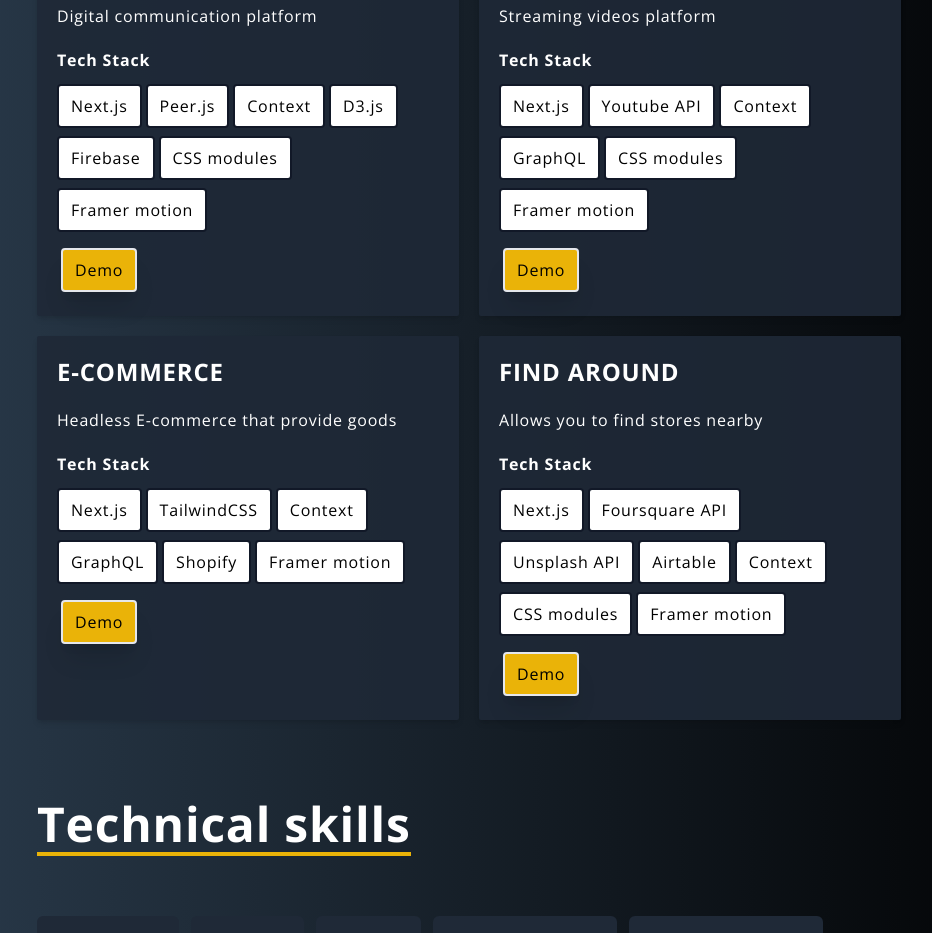
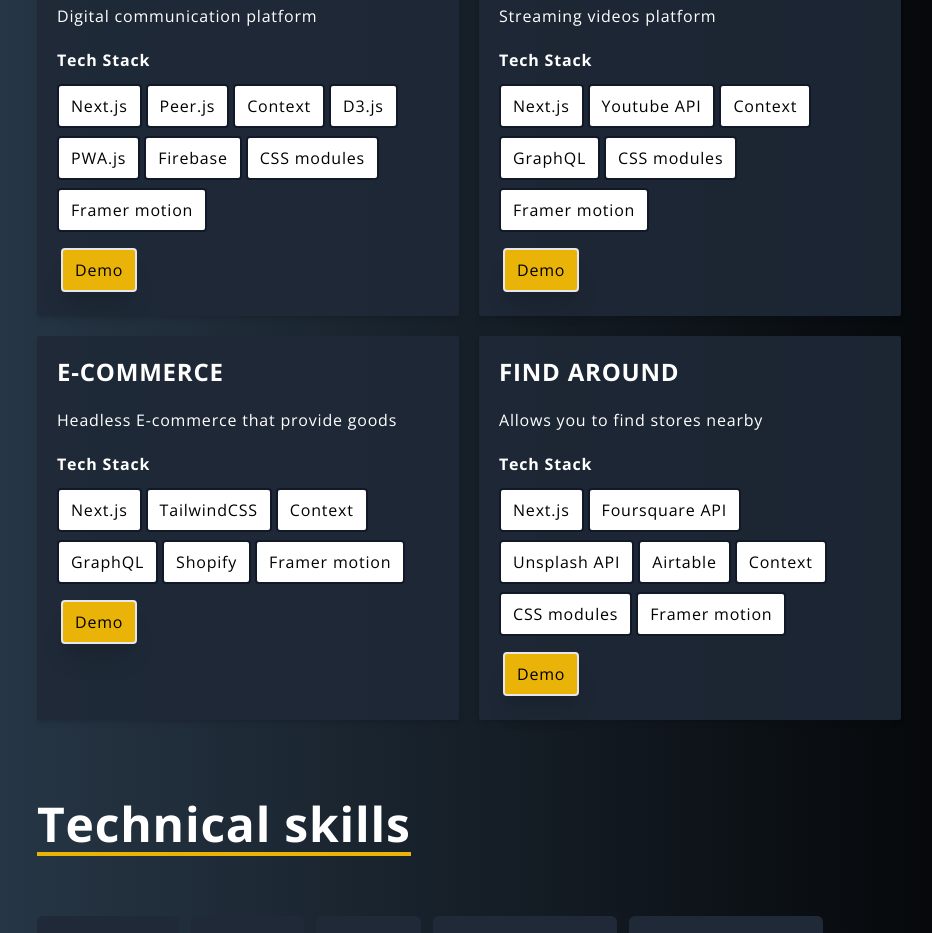
Before and after one commit to Walidhamdidev/Next.js_portfolio, a Next.js app: page / in a window 1280 px wide. Shown: the part 1060-1993 px from the top of the page, without its empty margins (171-1103 px from the left). Built offline with nearby package versions, Linux system fonts and the light colour scheme.

Commit message:
Change tech stack of the new tunisia project

```diff
--- a/components/Projects.js
+++ b/components/Projects.js
@@ -11,6 +11,7 @@ const Projects = () => {
         { title: "Peer.js" },
         { title: "Context" },
         { title: "D3.js" },
+        { title: "PWA.js" },
         { title: "Firebase" },
         { title: "CSS modules" },
         { title: "Framer  motion" },
```
Also changed, not shown: components/linkedin.svg (added).
